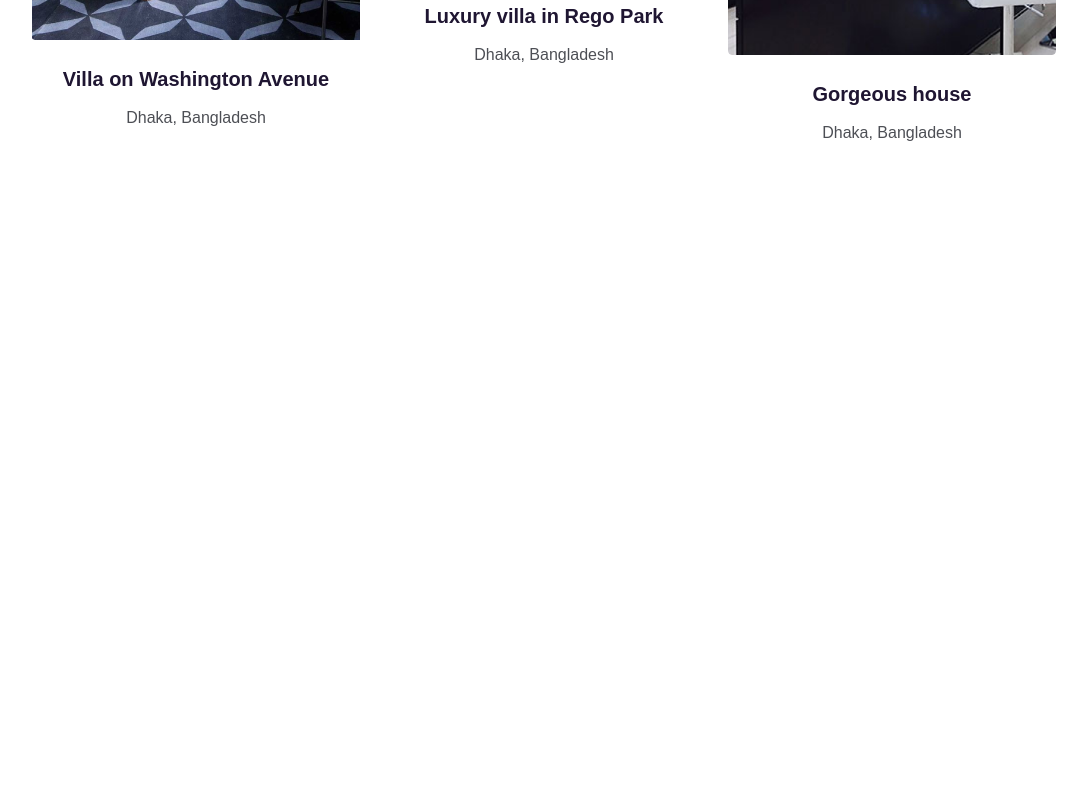
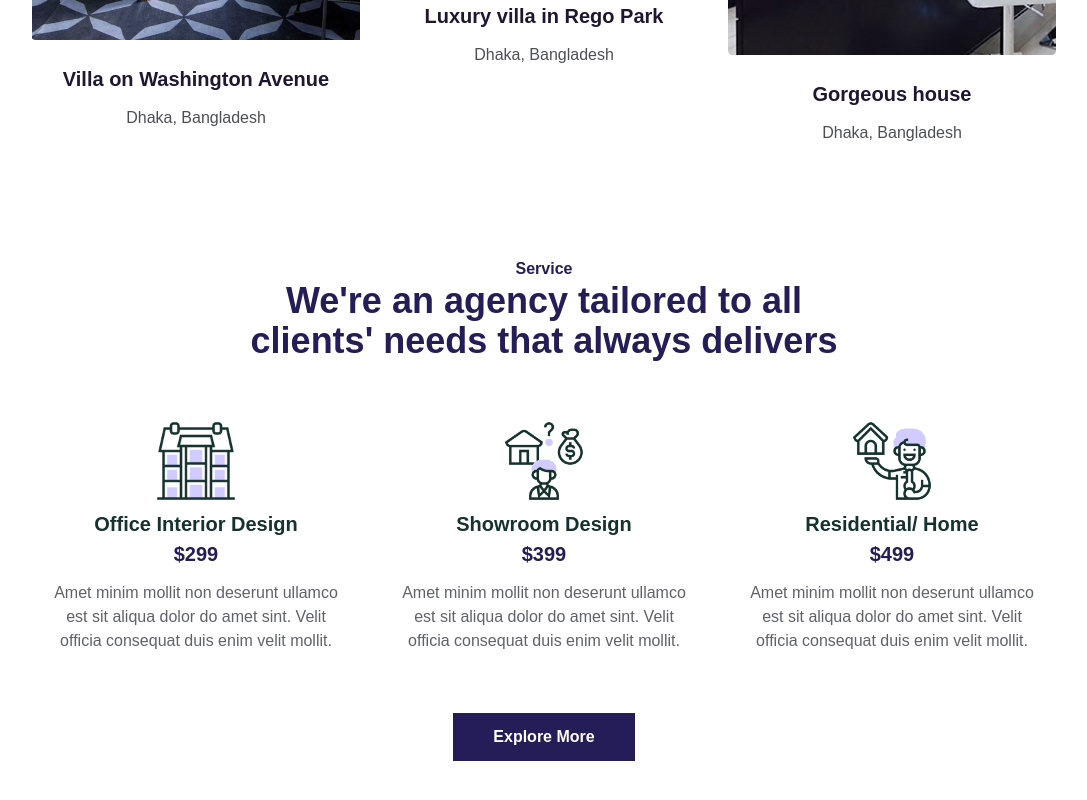
Before and after one commit to Ankan112/luxury-living, a Next.js app: page / in a window 1280 px wide. Shown: the part 1064-1864 px from the top of the page, without its empty margins (96-1183 px from the left). Before the commit the page ends 1265 px from the top, so only its background shows below. Built offline with nearby package versions, Linux system fonts and the light colour scheme.

Commit message:
service section added

```diff
--- a/src/Compoments/Common/Button/Button.jsx
+++ b/src/Compoments/Common/Button/Button.jsx
@@ -3,7 +3,7 @@ import React from 'react';
 const Button = ({ btn_text }) => {
     return (
         <div>
-            <button className='bg-primary font-semibold px-8 md:px-10 py-3 text-white'>{btn_text}</button>
+            <button className='bg-[#251D58] font-semibold px-8 md:px-10 py-3 text-white'>{btn_text}</button>
         </div>
     );
 };
--- /dev/null
+++ b/src/Compoments/UI/Services/Services.jsx
@@ -0,0 +1,52 @@
+import Button from "@/Compoments/Common/Button/Button";
+import SectionTitle from "@/Compoments/Common/SectionTitle/SectionTitle";
+import Image from "next/image";
+
+const Services = () => {
+    return (
+        <div className="">
+            <div className="container py-14">
+                <SectionTitle title={'Service'}
+                    des={"We're an agency tailored to all clients' needs that always delivers"}
+                ></SectionTitle>
+                <div className="grid grid-cols-1 md:grid-cols-2 lg:grid-cols-3 gap-5 mt-10">
+                    <div className="text-center p-5 shadow-box">
+                        <div className="flex justify-center items-center">
+                            <Image width={80} height={80} src={'/assets/Icon/apartment 1.png'} alt="icon1" />
+                        </div>
+                        <div>
+                            <h2 className="text-[20px] font-semibold text-[#16322E] mt-2">Office Interior Design</h2>
+                            <p className="text-[20px] font-semibold text-[#251D58] mb-3">$299</p>
+                            <p className="font-base text-[#606268]">Amet minim mollit non deserunt ullamco est sit aliqua dolor do amet sint. Velit officia consequat duis enim velit mollit.</p>
+                        </div>
+                    </div>
+                    <div className="text-center p-5 shadow-box">
+                        <div className="flex justify-center items-center">
+                            <Image width={80} height={80} src={'/assets/Icon/affordable 1.png'} alt="icon1" />
+                        </div>
+                        <div>
+                            <h2 className="text-[20px] font-semibold text-[#16322E] mt-2">Showroom Design</h2>
+                            <p className="text-[20px] font-semibold text-[#251D58] mb-3">$399</p>
+                            <p className="font-base text-[#606268]">Amet minim mollit non deserunt ullamco est sit aliqua dolor do amet sint. Velit officia consequat duis enim velit mollit.</p>
+                        </div>
+                    </div>
+                    <div className="text-center p-5 shadow-box">
+                        <div className="flex justify-center items-center">
+                            <Image width={80} height={80} src={'/assets/Icon/lessee 1.png'} alt="icon1" />
+                        </div>
+                        <div>
+                            <h2 className="text-[20px] font-semibold text-[#16322E] mt-2">Residential/ Home</h2>
+                            <p className="text-[20px] font-semibold text-[#251D58] mb-3">$499</p>
+                            <p className="font-base text-[#606268]">Amet minim mollit non deserunt ullamco est sit aliqua dolor do amet sint. Velit officia consequat duis enim velit mollit.</p>
+                        </div>
+                    </div>
+                </div>
+                <div className="text-center mt-10">
+                    <Button btn_text={'Explore More'}></Button>
+                </div>
+            </div>
+        </div>
+    );
+};
+
+export default Services;
--- a/src/pages/index.js
+++ b/src/pages/index.js
@@ -3,6 +3,7 @@ import { Inter } from '@next/font/google'
 import styles from '@/styles/Home.module.css'
 import Banner from '@/Compoments/UI/Banner/Banner'
 import LatestProject from '@/Compoments/UI/LatestProject/LatestProject'
+import Services from '@/Compoments/UI/Services/Services'
 
 const inter = Inter({ subsets: ['latin'] })
 
@@ -18,6 +19,7 @@ export default function Home() {
       <main>
         <Banner></Banner>
         <LatestProject></LatestProject>
+        <Services></Services>
       </main>
     </>
   )
--- a/src/styles/globals.css
+++ b/src/styles/globals.css
@@ -1,5 +1,5 @@
 @tailwind base;
-@tailwind Compoments;
+@tailwind components;
 @tailwind utilities;
 
 @import url('https://fonts.googleapis.com/css2?family=Poppins:wght@400;500;700&display=swap');
@@ -23,3 +23,8 @@
 .bg-primary {
   background-color: #1F1632;
 }
+
+.shadow-box:hover {
+  box-shadow: 0px 4px 80px rgba(0, 0, 0, 0.1);
+  border-radius: 10px;
+}
```
